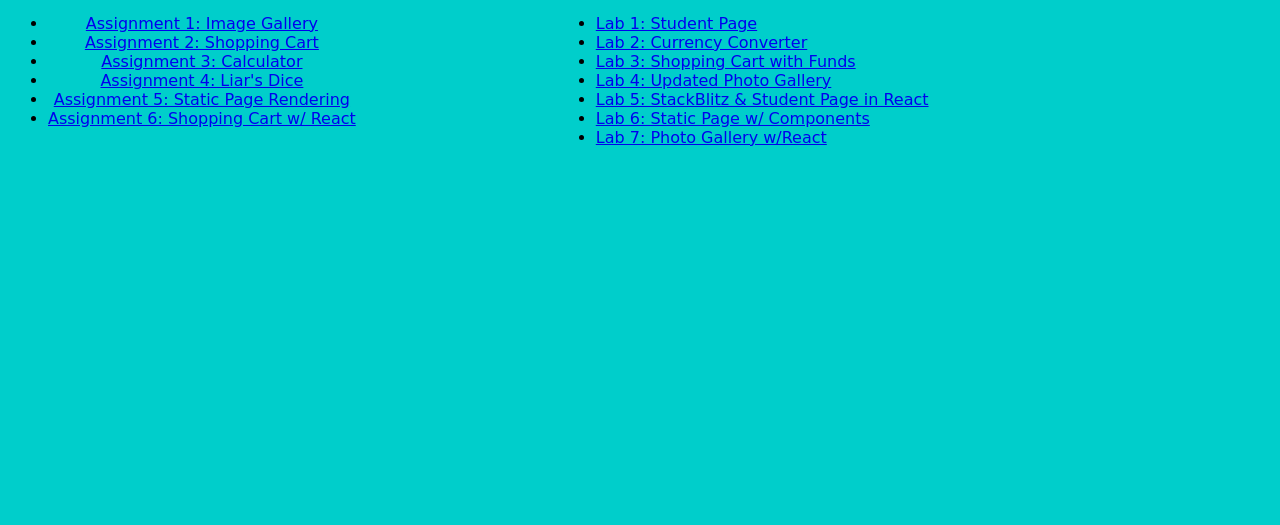
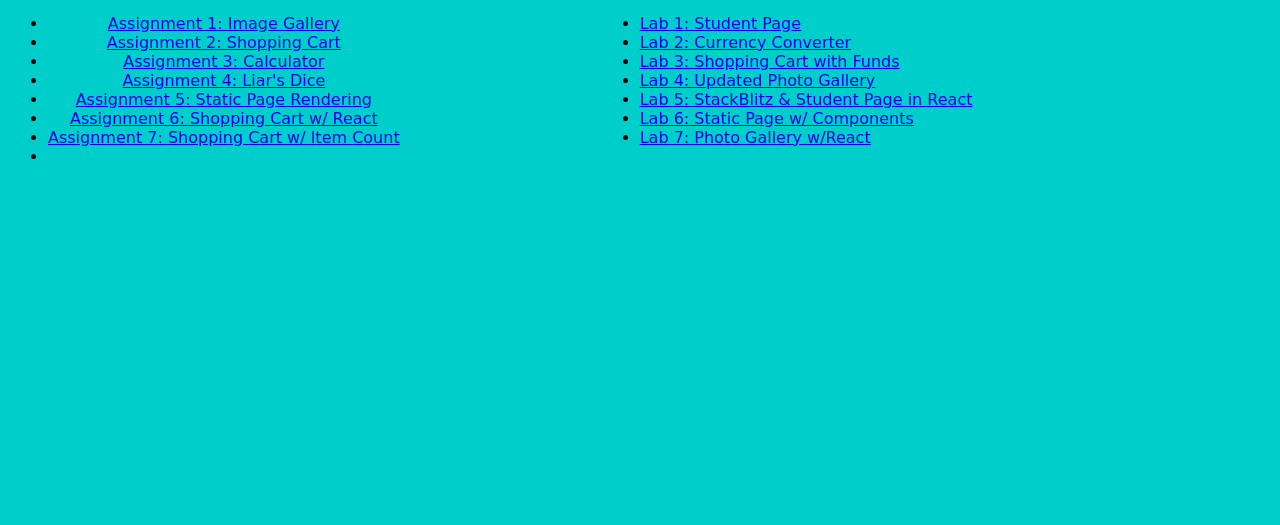
Before and after one commit to uscwebdev/itp301-submissions-Tamannasood24, a plain HTML site: page index.html in a window 1280 px wide. Shown: the part 275-800 px from the top of the page. Drawn offline with Linux system fonts and the light colour scheme; a web font is replaced by a local one.

Commit message:
updated index

```diff
--- a/index.html
+++ b/index.html
@@ -64,6 +64,7 @@
 				<li> <a href="assignment_04/index.html">Assignment 4: Liar's Dice </a></li>
 				<li> <a href="https://stackblitz.com/edit/react-ktbshx?file=src%2Findex.css">Assignment 5: Static Page Rendering </a></li>
 				<li> <a href="https://stackblitz.com/edit/react-5rtw3n?file=src%2Findex.css">Assignment 6: Shopping Cart w/ React </a></li>
+				<li> <a href="https://stackblitz.com/edit/react-xj7se9?file=src%2Findex.js"> Assignment 7: Shopping Cart w/ Item Count </a><li>
 
 
 			</ul>
```
Also changed, not shown: 1 other file.
